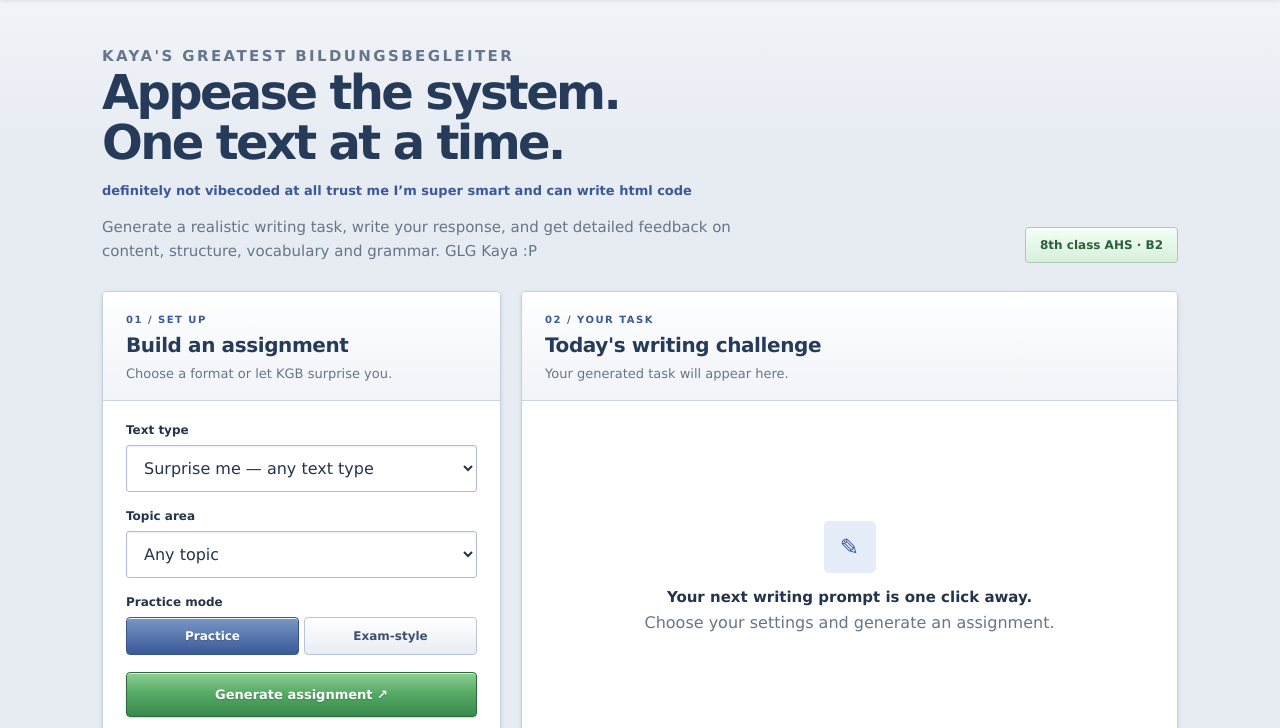
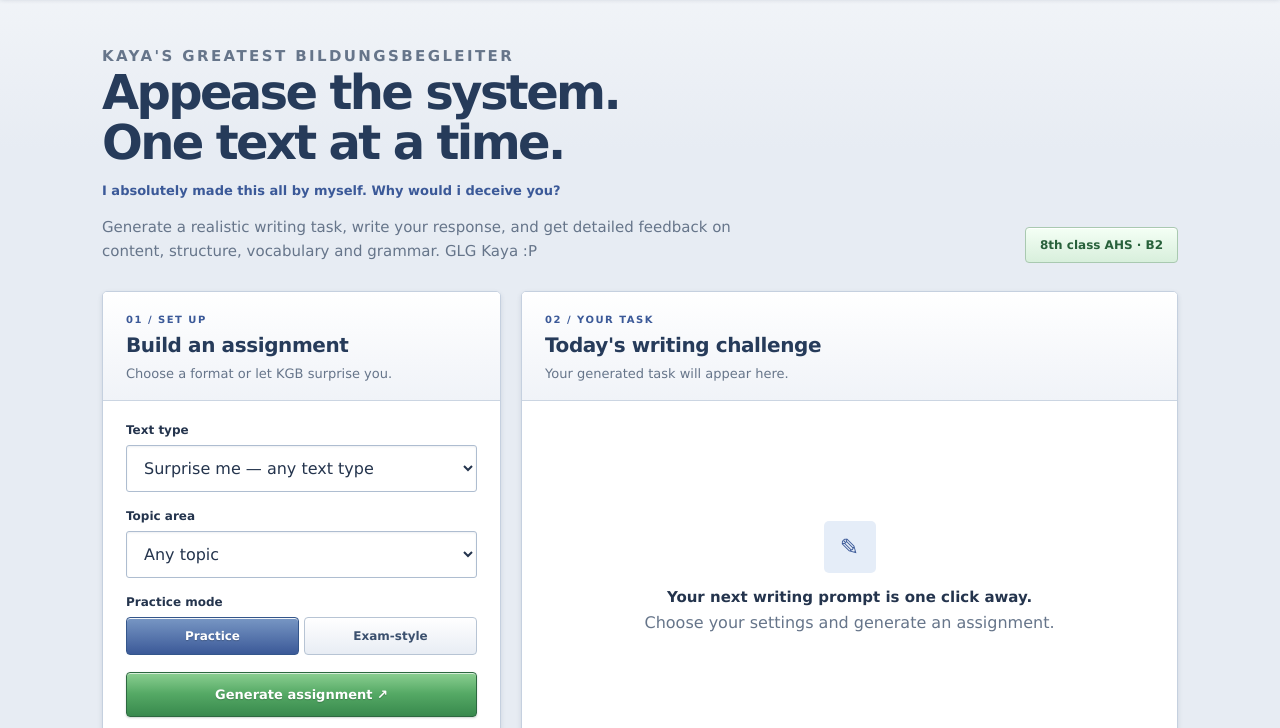
Before and after one commit to kayabonmassar-sys/Practice_1.01, a website: page index.html in a window 1280 px wide. Shown: the part 71-799 px from the top of the page. Drawn offline with Linux system fonts and the light colour scheme.

Commit message:
Update index.html

```diff
--- a/index.html
+++ b/index.html
@@ -287,7 +287,7 @@
       <div>
         <p class="eyebrow">Kaya's greatest Bildungsbegleiter</p>
         <h1>Appease the system.<br>One text at a time.</h1>
-        <p class="tagline">definitely not vibecoded at all trust me I’m super smart and can write html code</p>
+        <p class="tagline">I absolutely made this all by myself. Why would i deceive you?</p>
         <p>Generate a realistic writing task, write your response, and get detailed feedback on content, structure, vocabulary and grammar. GLG Kaya :P</p>
       </div>
       <div class="level-pill">8th class AHS · B2</div>
```
